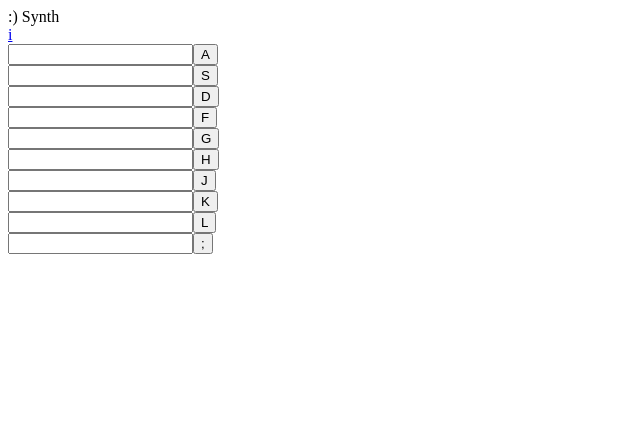
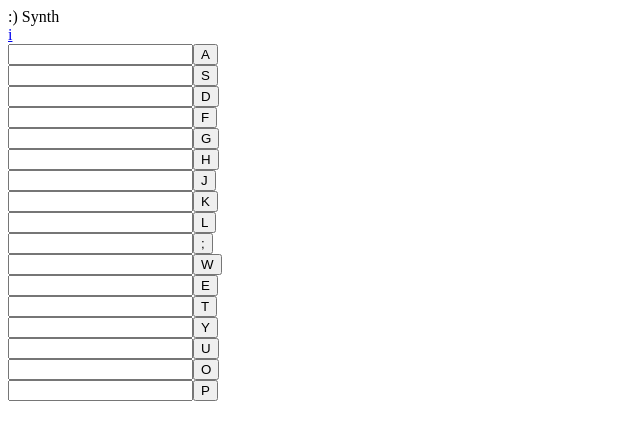
Before and after one commit to chrisvensand/mono-synth, a React (Create React App) app: page / in a window 1280 px wide. Shown: the top 440 px of the page, without its empty margins (0-640 px from the left). Built offline with nearby package versions, Linux system fonts and the light colour scheme; the HTML template or start-up script is replaced by a standard one.

Commit message:
init keys

```diff
--- a/src/Keyboard.js
+++ b/src/Keyboard.js
@@ -2,14 +2,24 @@ import React from 'react';
 import Key from './Key.js';
 
 class Keyboard extends React.Component {
+    constructor(props) {
+        super(props);
+        this.bottomLetters = ['A','S','D','F','G','H','J','K','L',';'];
+        this.topLetters = ['W','E','T','Y','U','O','P'];
+        this.bottomKeys = this.bottomLetters.map(function(letter) {
+                            return <Key key={letter} letter={letter} />;
+                        });
+        this.topKeys = this.topLetters.map(function(letter) {
+                            return <Key key={letter} letter={letter} />;
+                        });
+    }
+
     render() {
-        const letters = ['A','S','D','F','G','H','J','K','L',';'];
-        var keys = letters.map(function(letter) {
-                        return <Key key={letter} letter={letter}/>;
-                    });
-
         return (
-            <div className="Keyboard">{ keys }</div>
+            <div className="Keyboard">
+                { this.bottomKeys }
+                { this.topKeys }
+            </div>
         );
     }
 }
```
